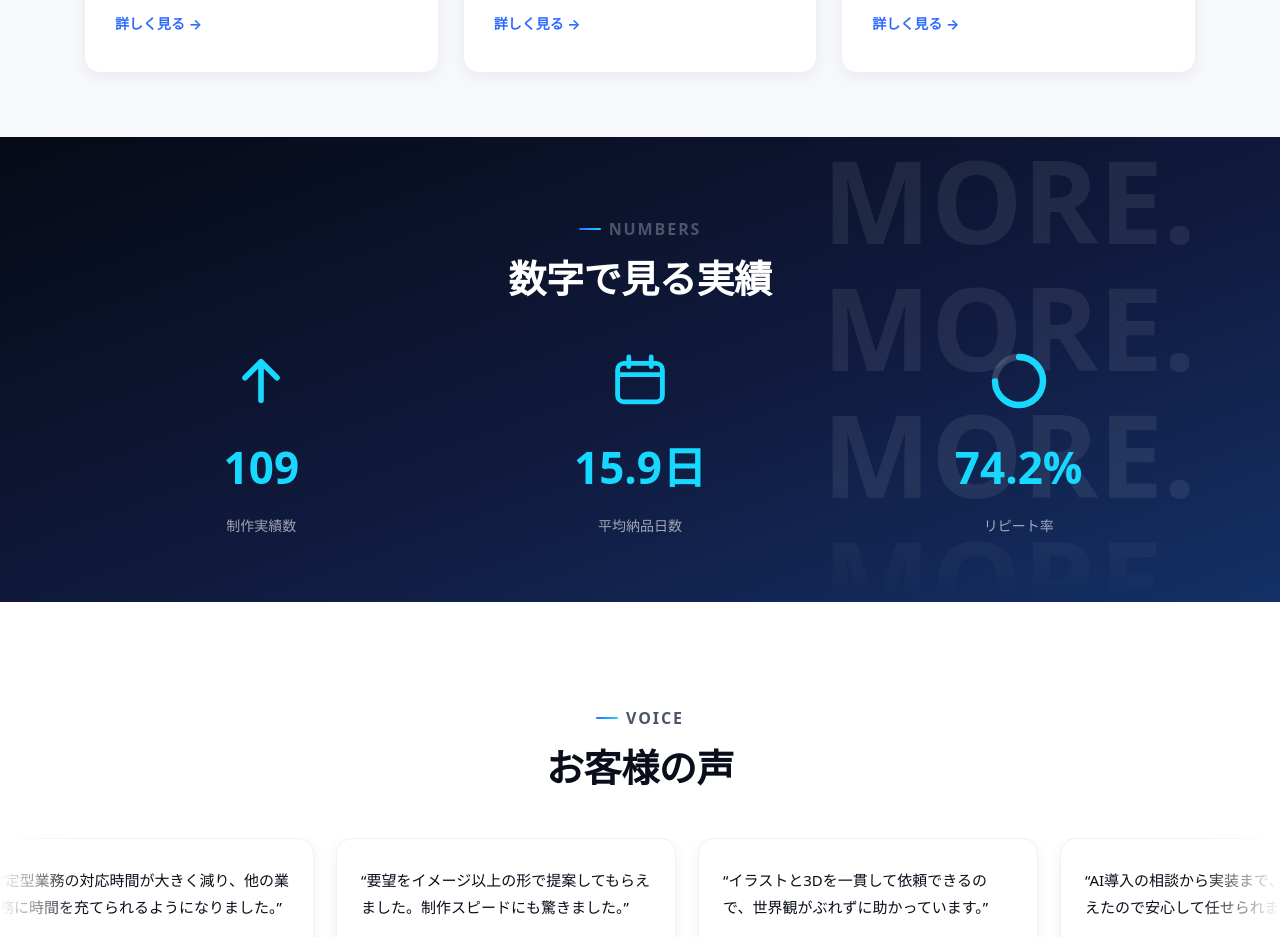
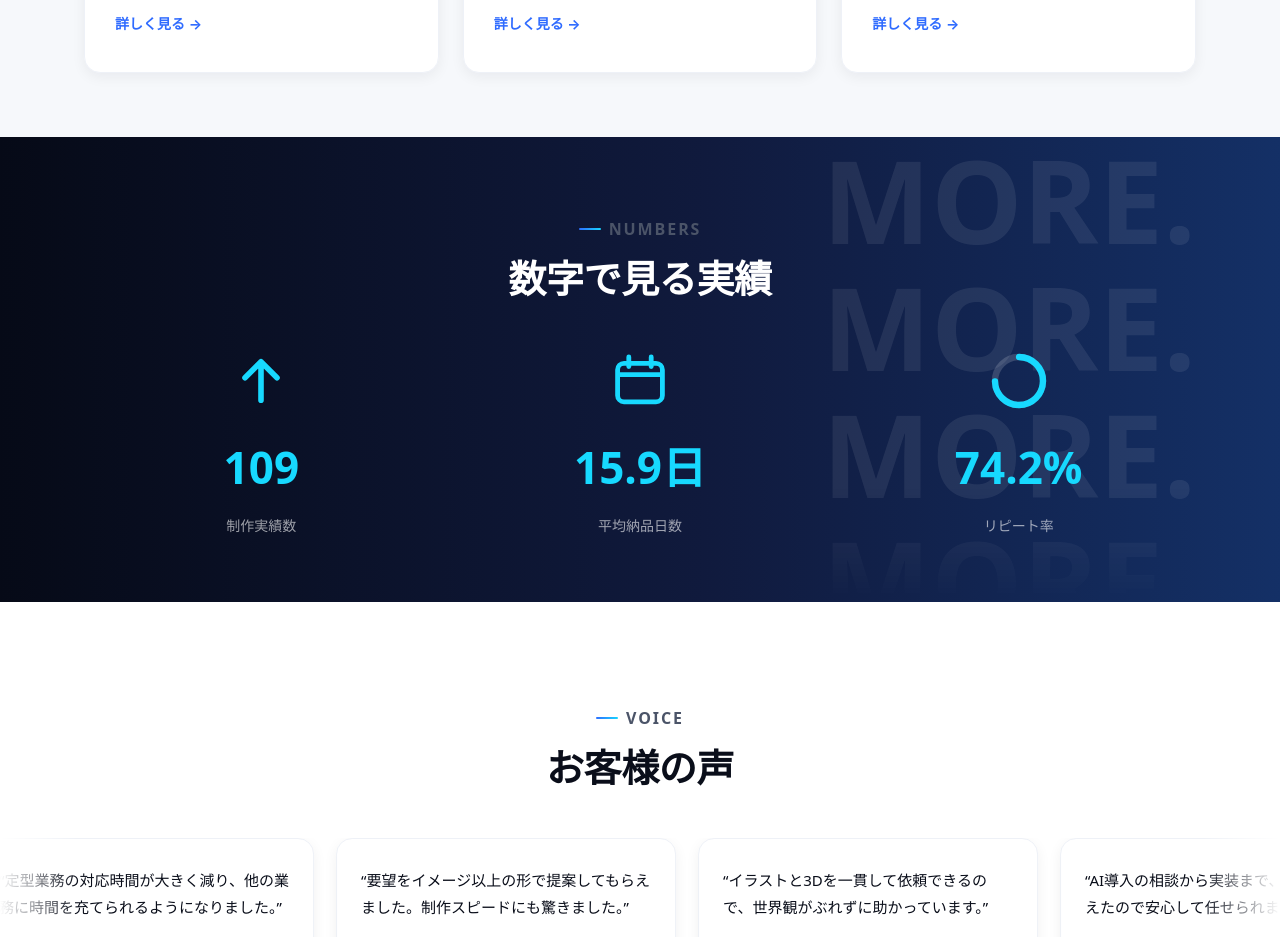
Before and after one commit to xwasabimotix/xwasabimotix.github.io, a React (Vite) app in the folder client/: page / in a window 1280 px wide. Shown: the part 6040-6977 px from the top of the page. Built offline with nearby package versions, Linux system fonts and the light colour scheme.

Commit message:
Make numbers section and page-hero gradients run straight right too

```diff
--- a/client/src/index.css
+++ b/client/src/index.css
@@ -294,6 +294,7 @@ button {
 
 .page-hero {
   padding: 108px 0 56px;
+  background: linear-gradient(90deg, var(--navy) 0%, var(--navy-3) 55%, #143066 100%);
 }
 
 .page-hero h1 {
--- a/client/src/pages/Top.css
+++ b/client/src/pages/Top.css
@@ -98,6 +98,7 @@
 .numbers-section {
   position: relative;
   overflow: hidden;
+  background: linear-gradient(90deg, var(--navy) 0%, var(--navy-3) 55%, #143066 100%);
 }
 
 .numbers-section > * {
```
